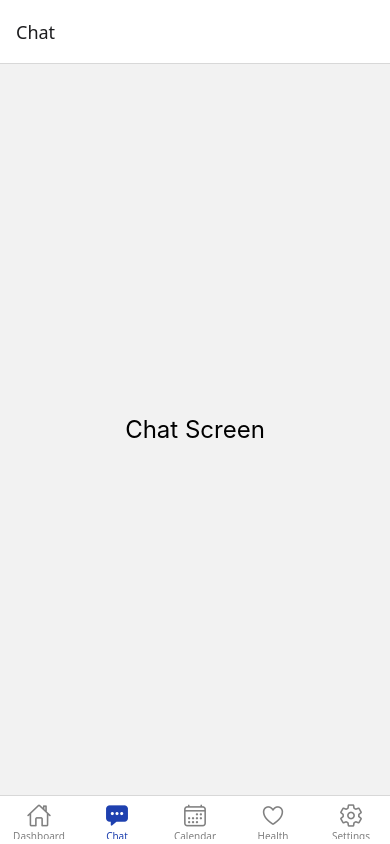
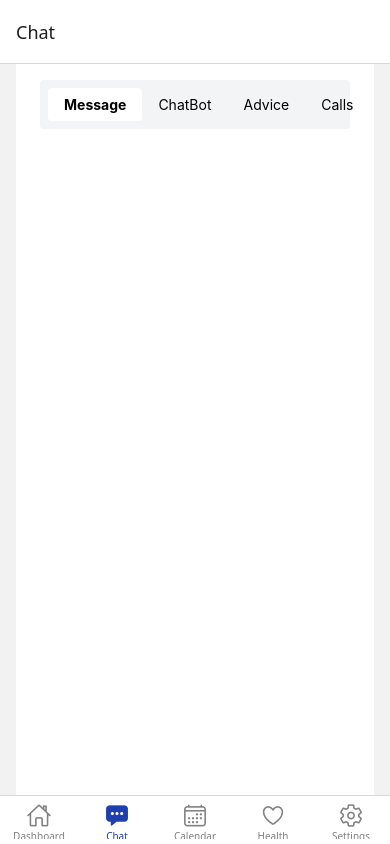
Before and after one commit to Stalgis/Ampara, a React Native app in the folder Ampara/: screen /Chat in a window 390 px wide. Built offline with nearby package versions, Linux system fonts and the light colour scheme.

Commit message:
Implement section selection in Chat screen with buttons for Message, ChatBot, Advice, and Calls

```diff
--- a/Ampara/screens/chat/Chat.tsx
+++ b/Ampara/screens/chat/Chat.tsx
@@ -1,11 +1,44 @@
-import React from "react";
-import { View, Text } from "react-native";
+import React, { useState } from "react";
+import { View, Text, SafeAreaView, Pressable } from "react-native";
 
 const Chat = () => {
+  const [selectedSection, setSelectedSection] = useState("message");
   return (
-    <View style={{ flex: 1, alignItems: "center", justifyContent: "center" }}>
-      <Text style={{ fontSize: 24 }}>Chat Screen</Text>
-    </View>
+    <SafeAreaView className="bg-white h-full mx-4">
+      <View
+        id="select-view"
+        className="flex flex-row justify-center justify-evenly bg-gray-100 mx-6 rounded my-4 p-2"
+      >
+        <Pressable onPress={() => setSelectedSection("message")}>
+          <Text
+            className={`${selectedSection == "message" ? "bg-white font-bold" : ""} px-4 py-2 rounded`}
+          >
+            Message
+          </Text>
+        </Pressable>
+        <Pressable onPress={() => setSelectedSection("chatbot")}>
+          <Text
+            className={`${selectedSection == "chatbot" ? "bg-white font-bold" : ""} px-4 py-2 rounded`}
+          >
+            ChatBot
+          </Text>
+        </Pressable>
+        <Pressable onPress={() => setSelectedSection("advice")}>
+          <Text
+            className={`${selectedSection == "advice" ? "bg-white font-bold" : ""} px-4 py-2 rounded`}
+          >
+            Advice
+          </Text>
+        </Pressable>
+        <Pressable onPress={() => setSelectedSection("calls")}>
+          <Text
+            className={`${selectedSection == "calls" ? "bg-white font-bold" : ""} px-4 py-2 rounded`}
+          >
+            Calls
+          </Text>
+        </Pressable>
+      </View>
+    </SafeAreaView>
   );
 };
 
```
